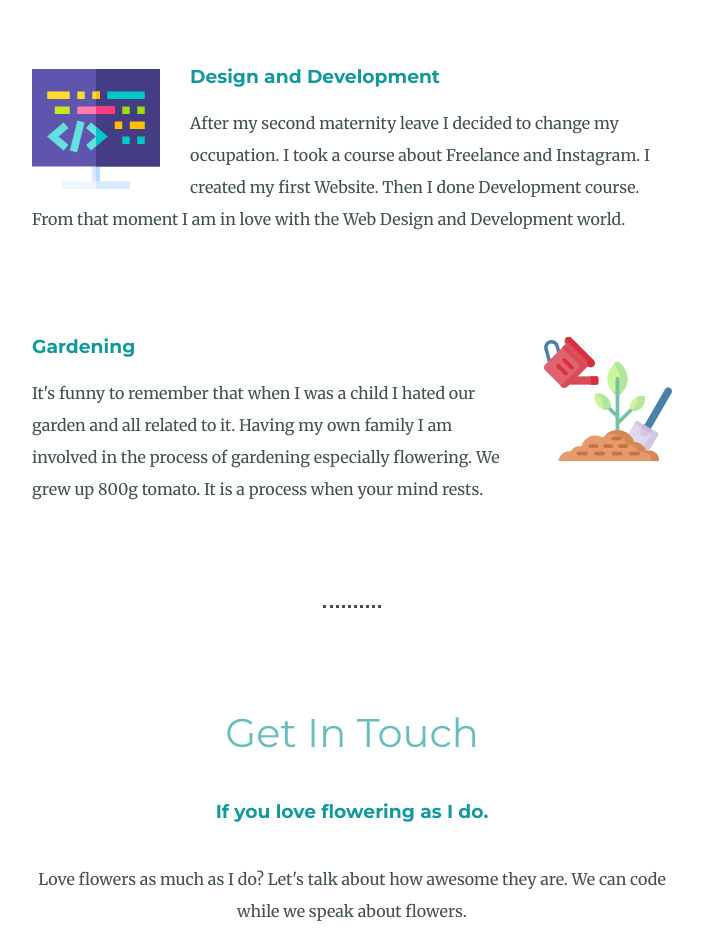
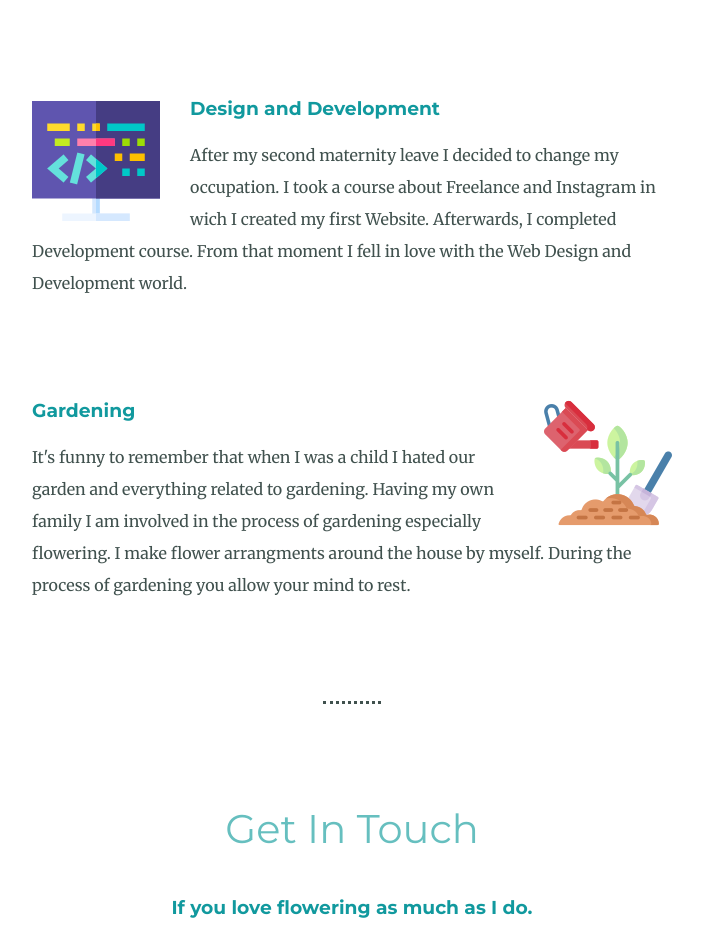
Before and after one commit to TetyanaWeb/My-CV, a plain HTML site: page index.html in a window 1280 px wide. Shown: the part 1588-2518 px from the top of the page, without its empty margins (288-991 px from the left). Drawn offline with Linux system fonts and the light colour scheme.

Commit message:
Add files via upload

```diff
--- a/index.html
+++ b/index.html
@@ -23,7 +23,7 @@
     <div class="profile">
       <img src="images/me.png" alt="me-img" style="width:15%;height:15%;">
       <h2>Hello.</h2>
-      <p class="intro">I am a Web Designer and Developer. I was born in Ukraine. My family is everything for me. We have two kids. And till the last months I spent all the time with my kids. </p>
+      <p class="intro">I am a Web Designer and Developer. I was born in Ukraine. We live with my family in Canada.My family is everything to me. And untill the last few months I spent all my time with my kids. </p>
     </div>
     <hr>
     <div class="skills">
@@ -31,18 +31,18 @@
       <div class="skill-row">
         <img class="computer-img" src="images/coding5.png" alt="computer-img">
         <h3>Design and Development</h3>
-        <p>After my second maternity leave I decided to change my occupation.  I took a course about Freelance and Instagram. I created my first Website. Then I done Development course. From that moment I am in love with the Web Design and Development world.</p>
+        <p>After my second maternity leave I decided to change my occupation.  I took a course about Freelance and Instagram in wich I created my first Website. Afterwards, I completed Development course. From that moment I fell in love with the Web Design and Development world.</p>
       </div>
       <div class="skill-row">
         <img class="flowers-img" src="images/gardening2.png" alt="gardening-img">
         <h3>Gardening</h3>
-        <p>It's funny to remember that when I was a child I hated our garden and all related to  it. Having my own family I am involved in the process of gardening especially flowering. We grew up 800g tomato.  It is a process when your mind rests.</p>
+        <p>It's funny to remember that when I was a child I hated our garden and everything related to  gardening. Having my own family I am involved in the process of gardening especially flowering. I make flower arrangments around the house by myself. During the process of gardening you allow your mind to rest.</p>
       </div>
     </div>
     <hr>
     <div class="contact-me">
       <h2>Get In Touch</h2>
-      <h3>If you love flowering as I do. </h3>
+      <h3>If you love flowering as much as I do. </h3>
       <p class="contact-message">Love flowers as much as I do? Let's talk about how awesome they are. We can code while we speak about flowers.</p>
       <a class="btn" href="mailto:tetyana.razumova@gmail.com">CONTACT ME</a>
     </div>
```
Also changed, not shown: images/Attribute.txt.
